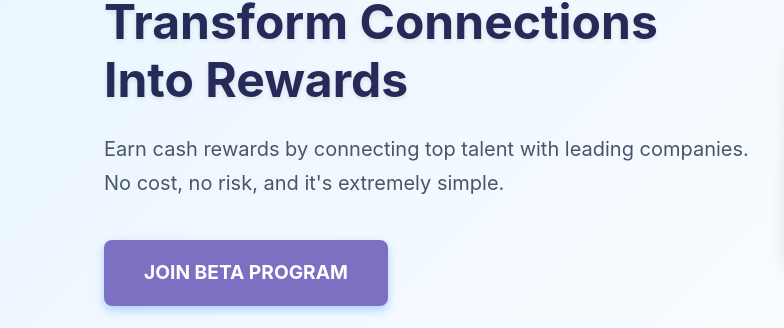
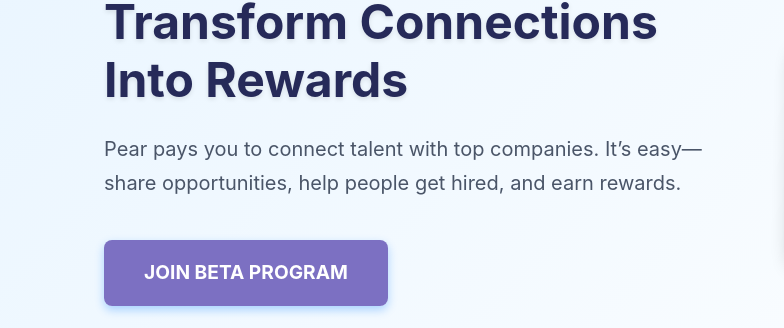
Before and after one commit to darren-titc/pear-network, a plain HTML site: page index.html in a window 1280 px wide. Shown: the part 235-563 px from the top of the page, 0-784 px from the left. Drawn offline with nearby package versions, Linux system fonts and the light colour scheme; grey boxes are pictures that could not be loaded.

Commit message:
updated sub header

```diff
--- a/index.html
+++ b/index.html
@@ -25,7 +25,7 @@
             <!-- Left: Text Content -->
             <div class="hero-text">
                 <h1>Transform Connections Into Rewards</h1>
-                <p>Earn cash rewards by connecting top talent with leading companies. No cost, no risk, and it's extremely simple.</p>
+                <p>Pear pays you to connect talent with top companies. It’s easy—share opportunities, help people get hired, and earn rewards.</p>
                 <div class="button-group">
                     <a href="#join-waiting-list" class="btn btn-primary">Join Beta Program</a>
                 </div>
```
